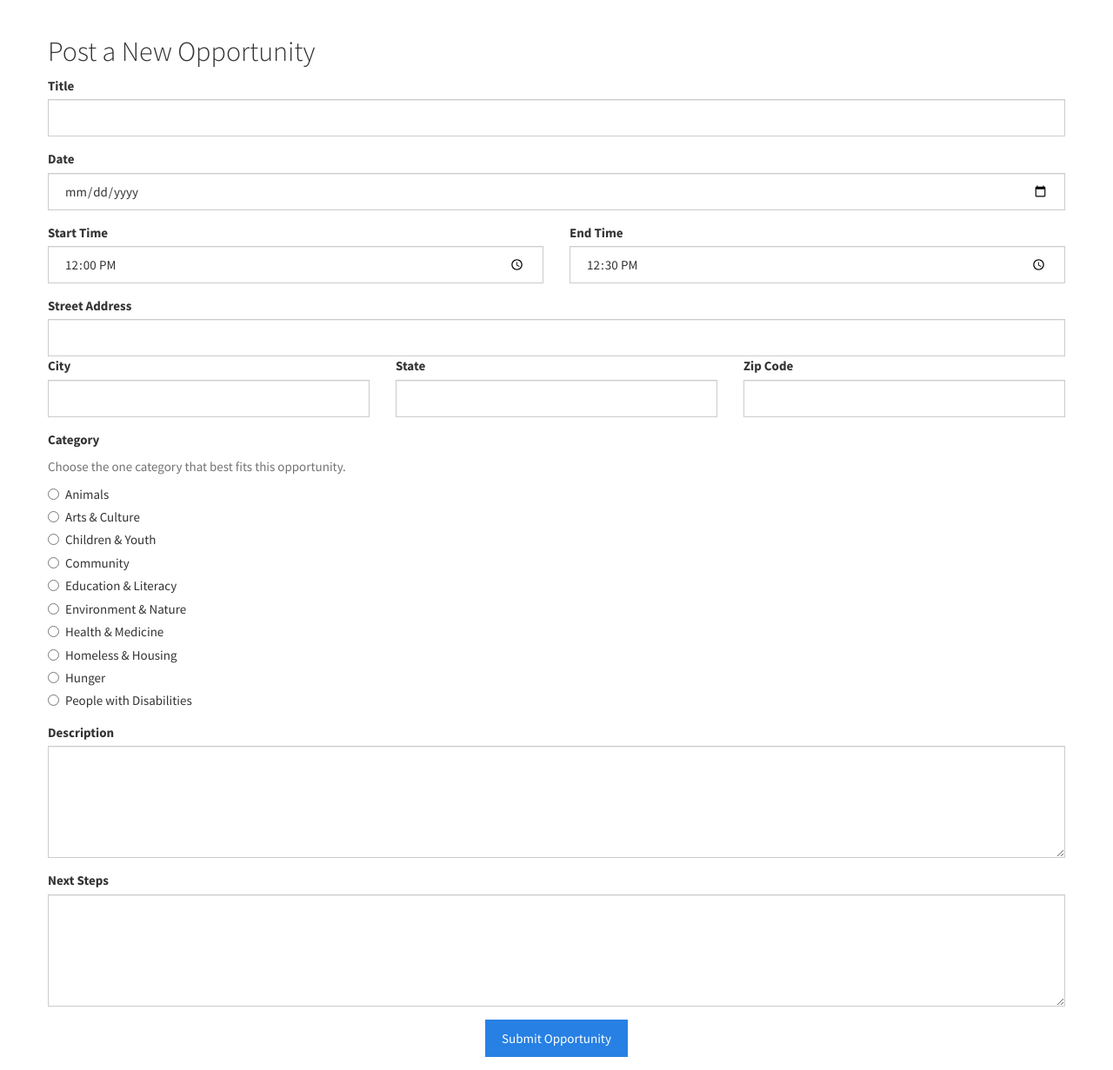
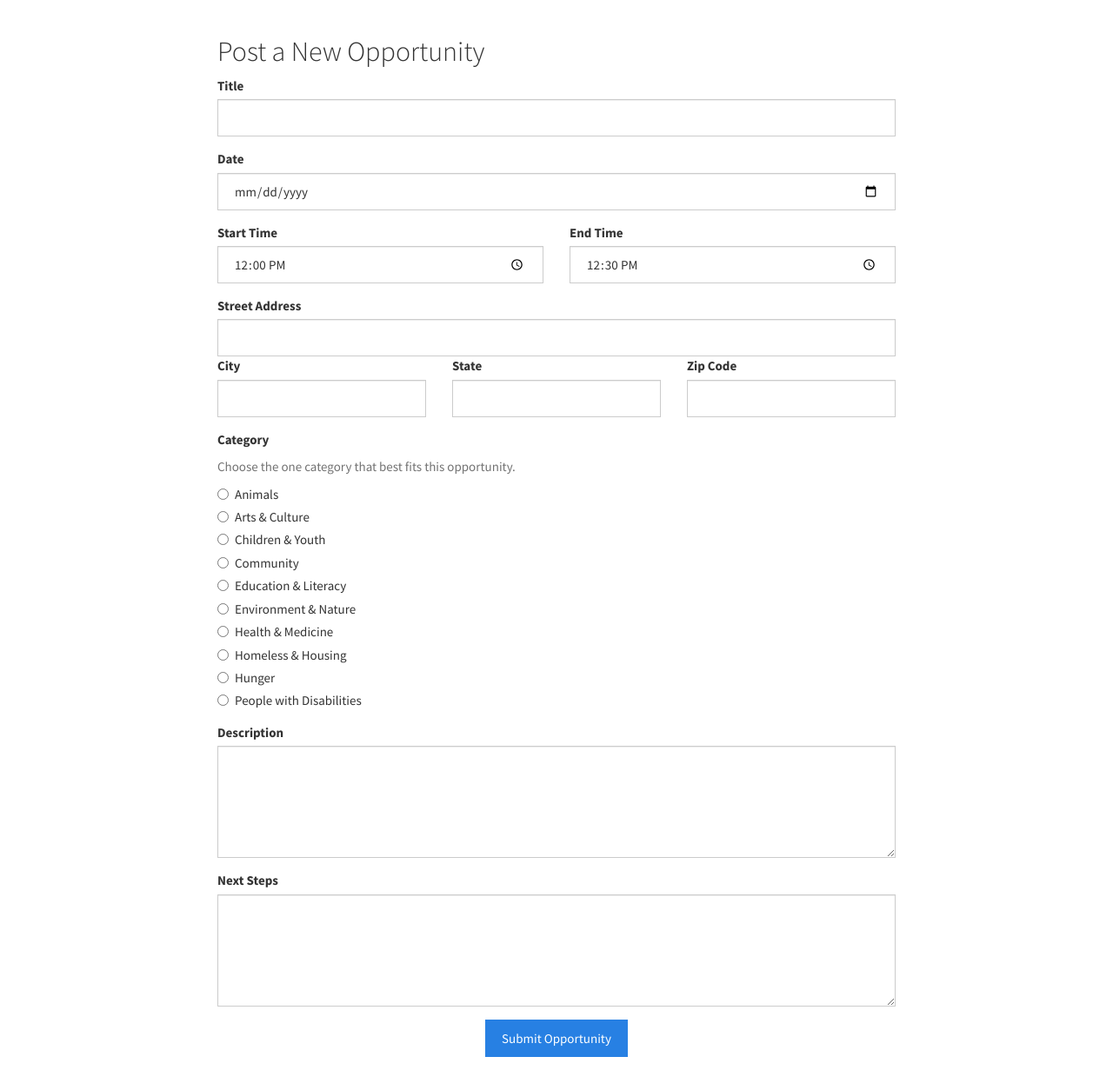
Before and after one commit to hendricksonsarahl/voluntr, a Flask app: page /org/add in a window 1280 px wide. Shown: the part 51-1282 px from the top of the page at 87% size. Run offline with Flask 2, Linux system fonts and the light colour scheme; some libraries are stand-ins or nearby versions; some web fonts are replaced.

Commit message:
give some views a max width of 8 bs columns

```diff
--- a/templates/organization/add.html
+++ b/templates/organization/add.html
@@ -3,6 +3,8 @@
 {% block contentInner %}
   <div class="container-outer">
     <div class="container">
+      <div class="row">
+        <div class="col-xs-12 col-md-8 col-md-offset-2">
           <div class="row">
             <div class="col-xs-12">
               <div class="row">
@@ -82,4 +84,6 @@
           </div>
         </div>
       </div>
+    </div>
+  </div>
 {% endblock %}
--- a/templates/organization/edit.html
+++ b/templates/organization/edit.html
@@ -3,6 +3,8 @@
 {% block contentInner %}
   <div class="container-outer">
     <div class="container">
+      <div class="row">
+        <div class="col-xs-12 col-md-8 col-md-offset-2">
           <div class="row">
             <div class="col-xs-12">
               <div class="row">
@@ -90,4 +92,6 @@
           </div>
         </div>
       </div>
+    </div>
+  </div>
 {% endblock %}
--- a/templates/volunteer/filters.html
+++ b/templates/volunteer/filters.html
@@ -3,6 +3,8 @@
 {% block contentInner %}
   <div class="container-outer">
     <div class="container">
+      <div class="row">
+        <div class="col-xs-12 col-md-8 col-md-offset-2">
           <h2>My Search Preferences</h2>
           <hr />
           <form action="/filters" method="post" id="filters-form">
@@ -115,4 +117,6 @@
           </form>
         </div>
       </div>
+    </div>
+  </div>
 {% endblock %}
```
Lines whose indentation alone changed are shown as unchanged.
